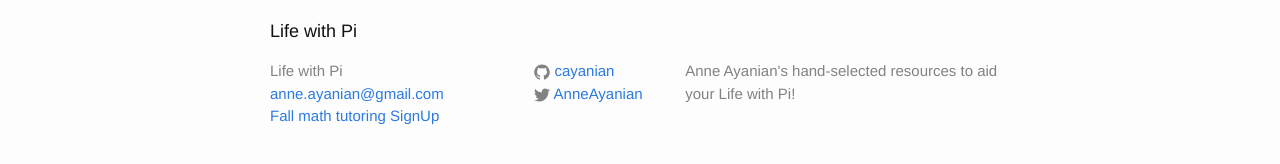
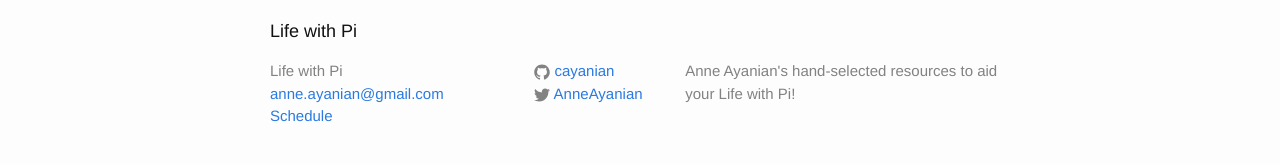
Before and after one commit to cayanian/cayanian.github.io, a Jekyll site: the page built from index.html, in a window 1280 px wide. Shown: the part 561-725 px from the top of the page. Built offline with Jekyll 4.4.1, drawn with Linux system fonts in a browser that asks for light colours.

Commit message:
Update _config.yml

```diff
--- a/_config.yml
+++ b/_config.yml
@@ -8,7 +8,7 @@
 # Site settings
 title: Life with Pi
 email: anne.ayanian@gmail.com
-sign_up: Fall math tutoring SignUp
+sign_up: Schedule
 description: > # this means to ignore newlines until "baseurl:"
   Anne Ayanian's hand-selected resources to aid your Life with Pi!
 baseurl: "" # the subpath of your site, e.g. /blog
```
